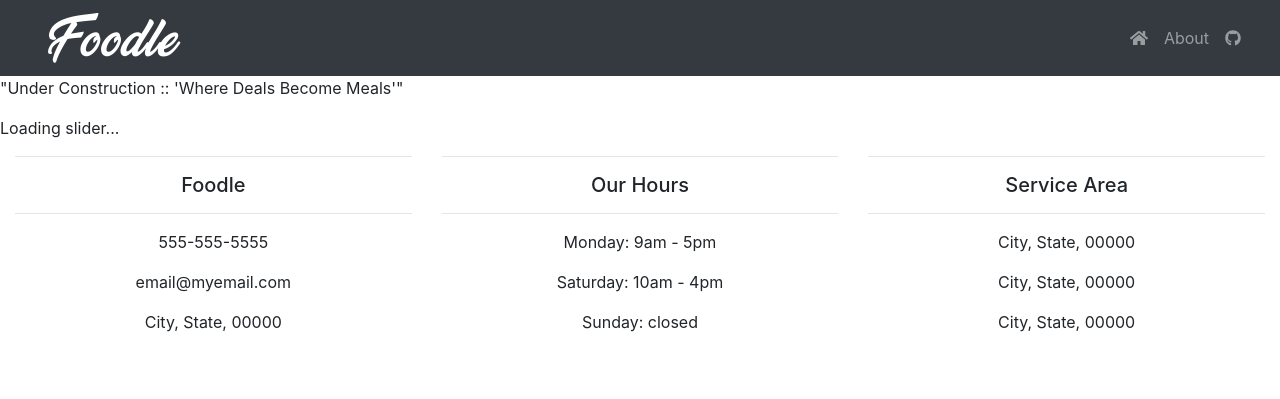
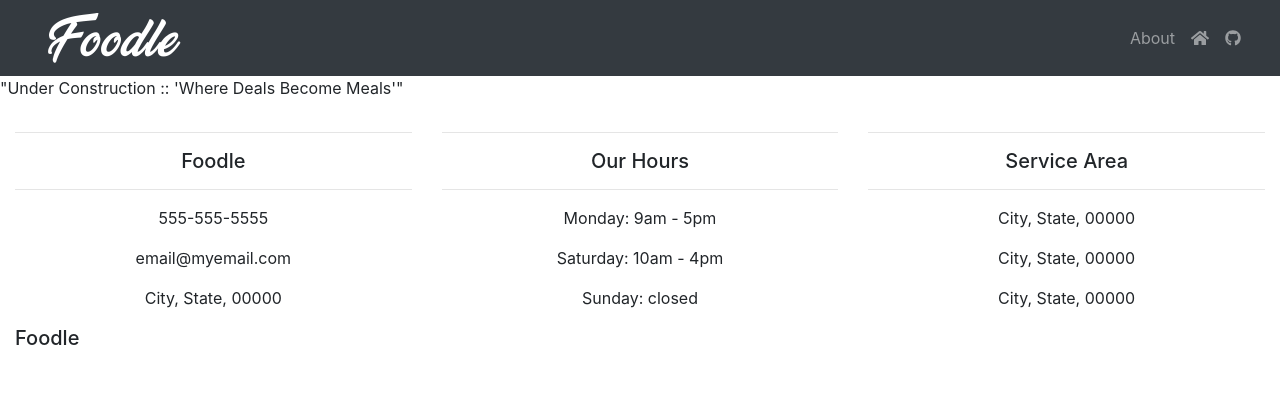
Before and after one commit to glasgowm148/Foodle, a Django app: page / in a window 1280 px wide. Shown: the top 399 px of the page. Run offline with Django 3.2, Linux system fonts and the light colour scheme; some libraries are stand-ins or nearby versions.

Commit message:
text in footer

```diff
--- a/foodle/front-end/src/styles.css
+++ b/foodle/front-end/src/styles.css
@@ -2,7 +2,7 @@
 
 @font-face {
   font-family: 'vegan';
-  src: 'http://127.0.0.1:5500/foodle/static/font/veganfont.ttf';
+  src: url('http://127.0.0.1:5500/foodle/static/font/veganfont.ttf');
 }
 
 .navbar {
@@ -22,7 +22,7 @@ footer {
   padding-top: 1rem;
   padding-bottom: 1rem;
 }
-.bottom-image img {
+.bottom-image h5 {
   display: block;
   margin-left: auto;
   margin-right: auto;
--- a/foodle/templates/base.html
+++ b/foodle/templates/base.html
@@ -36,11 +36,12 @@
 			<div class="collapse navbar-collapse" id="navbarResponsive">
 				<ul class="navbar-nav ml-auto">
 					<li class="nav-item">
+							<a class="nav-link" href="#">About</a>
+					</li>
+					<li class="nav-item">
 						<a class="nav-link" href="#"><i class="fas fa-home"></i></a>
 					</li>
-					<li class="nav-item">
-						<a class="nav-link" href="#">About</a>
-					</li>
+
 					<li class="nav-item">
 						<a class="nav-link" href="#"><i class="fab fa-github"></i></a>
 					</li>
@@ -85,7 +86,7 @@
 				</div>
 			</div>
 			<div class="bottom-image">
-				<img src="{% static "images/logo.png" %}" alt="logo">
+				<h5 class="vegan-style">Foodle</h5>
 			</div>
 		</div>
 	</footer>
--- a/foodle/templates/index.html
+++ b/foodle/templates/index.html
@@ -4,7 +4,7 @@
 {% block content %}
 <p>"Under Construction :: 'Where Deals Become Meals'"</p>
 
-<app-slider>Loading slider...</app-slider>
+<app-slider></app-slider>
 <app-root></app-root>
 
 {% endblock %}
```
